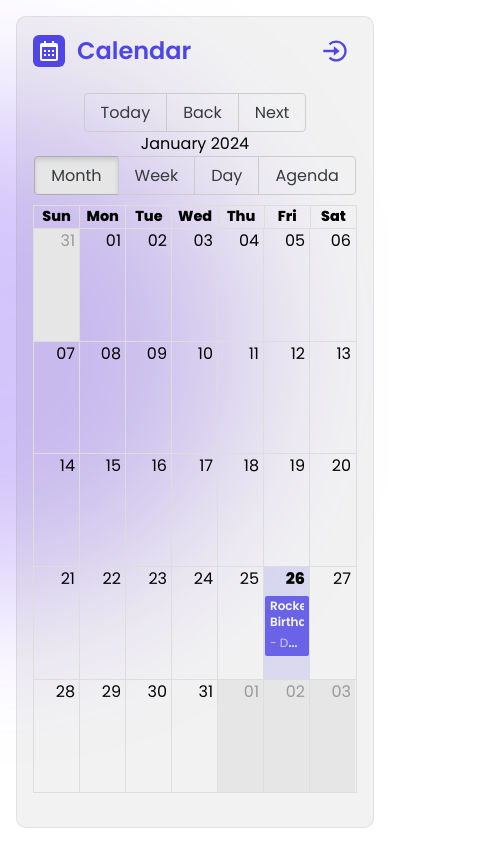
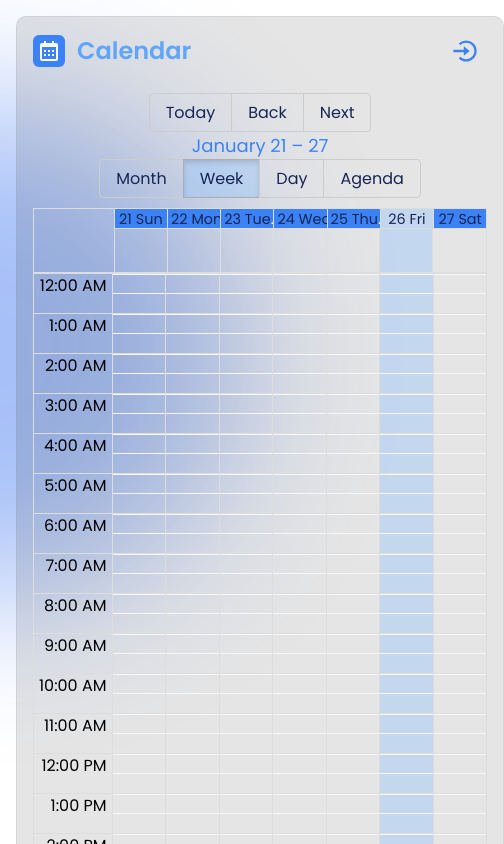
Before and after one commit to deromeroo/calendar, a React (Vite) app: page /auth/register in a window 390 px wide. Shown: the top 844 px of the page, 504 px wide, since content can reach past the window. Built offline with nearby package versions, Linux system fonts and the light colour scheme.

Commit message:
:construction: [ADD] Calendar style blue

```diff
--- a/src/auth/pages/LoginPage.jsx
+++ b/src/auth/pages/LoginPage.jsx
@@ -6,25 +6,25 @@ export const LoginPage = () => {
     <LoginLayout>
       <div className="flex flex-col gap-6">
 
-        <h1 className="text-3xl text-center text-indigo-600">Login</h1>
+        <h1 className="text-3xl text-center text-blue-600">Login</h1>
 
         <form className="space-y-4 md:space-y-6" action="#">
             <div>
-                <label htmlFor="email" className="block mb-2 text-md text-indigo-600">Email</label>
-                <input type="email" name="email" id="email" className="bg-gray-50 border border-gray-300 text-gray-600 sm:text-sm rounded-md focus:outline-indigo-300 block w-full p-1" placeholder="email@email.com" required=""/>
+                <label htmlFor="email" className="block mb-2 text-md text-blue-600">Email</label>
+                <input type="email" name="email" id="email" className="bg-gray-50 border border-gray-300 text-gray-600 sm:text-sm rounded-md focus:outline-blue-400 block w-full p-1" placeholder="email@email.com" required=""/>
             </div>
             <div>
-                <label htmlFor="password" className="block mb-2 text-sm font-medium text-indigo-600">Password</label>
-                <input type="password" name="password" id="password" placeholder="••••••••" className="bg-gray-50 border border-gray-300 text-gray-600 sm:text-sm rounded-md focus:outline-indigo-300 block w-full p-1" required=""/>
+                <label htmlFor="password" className="block mb-2 text-md font-medium text-blue-600">Password</label>
+                <input type="password" name="password" id="password" placeholder="••••••••" className="bg-gray-50 border border-gray-300 text-gray-600 sm:text-sm rounded-md focus:outline-blue-400 block w-full p-1" required=""/>
             </div>
 
-            <button type="submit" className="w-full text-white bg-indigo-600 hover:bg-indigo-400 focus:ring-4 focus:outline-none focus:ring-primary-300 font-medium rounded-md text-sm px-5 py-2.5 text-center transition">Sign in</button>
+            <button type="submit" className="w-full text-white bg-blue-600 hover:bg-blue-400 focus:ring-4 focus:outline-none focus:ring-primary-300 font-medium rounded-md text-sm px-5 py-2.5 text-center transition">Sign in</button>
 
             <p className="text-sm font-light text-gray-600 ">
                 Don't have an account yet?
                 <Link
                     to='/auth/register'
-                    className="font-medium text-indigo-600 hover:underline dark:text-primary-500 ml-2"
+                    className="font-medium text-blue-600 hover:underline dark:text-primary-500 ml-2"
                 >
                     Sign up
                 </Link>
--- a/src/calendar/components/CalendarEventBox.jsx
+++ b/src/calendar/components/CalendarEventBox.jsx
@@ -6,7 +6,7 @@ export const CalendarEventBox = ({ event }) => {
   return (
     <>
         <p className=" text-xs sm:text-sm text-pretty font-semibold">{title}</p>
-        <span className="text-xs opacity-70">- {user.name}</span>
+        <span className="text-xs opacity-80">- {user.name}</span>
     </>
   )
 }
--- a/src/calendar/components/Navbar.jsx
+++ b/src/calendar/components/Navbar.jsx
@@ -6,8 +6,8 @@ export const Navbar = () => {
         <div className="max-w-screen-xl flex flex-wrap items-center justify-between mx-auto">
 
             <Link to="/" className="flex items-center space-x-3 ">
-                <img src="/calendar.svg" className="h-8 bg-indigo-600 rounded-md p-1 hover:bg-indigo-400 fill-current transition" alt="Calendar Logo" />
-                <span className="self-center text-2xl font-semibold whitespace-nowrap text-indigo-600">Calendar</span>
+                <img src="/calendar.svg" className="h-8 bg-blue-500 rounded-md p-1 hover:bg-blue-400 fill-current transition" alt="Calendar Logo" />
+                <span className="self-center text-2xl font-semibold whitespace-nowrap text-blue-400">Calendar</span>
             </Link>
 
             <ul className="font-medium flex items-center">
@@ -16,7 +16,7 @@ export const Navbar = () => {
                         to="#"
                         className="flex items-center px-2 py-1 text-md transition rounded-md"
                     >
-                        <span className='hidden md:block text-indigo-600 md:mr-1 text-lg'>Logout</span>
+                        <span className='hidden md:block text-blue-400 md:mr-1 text-lg'>Logout</span>
                         <img src="/icons/logout.svg" className="h-7 hover:scale-110 transition" alt="Logout Logo" />
                     </Link>
                 </li>
--- a/src/calendar/hooks/useCalendar.js
+++ b/src/calendar/hooks/useCalendar.js
@@ -1,6 +1,9 @@
 import { addHours } from 'date-fns'
+import { useState } from 'react'
 
 export const useCalendar = () => {
+  const [lastView, setLastView] = useState(localStorage.getItem('lastView') || 'week')
+
   const events = [{
     title: 'Rocket Birthday',
     notes: 'We have to buy the cake',
@@ -22,10 +25,14 @@ export const useCalendar = () => {
   }
 
   const onViewChanged = (e) => {
-    console.log({ view: e })
+    localStorage.setItem('lastView', e)
+    setLastView(e)
   }
 
   return {
+
+    lastView,
+
     events,
     onDoubleClick,
     onSelect,
--- a/src/calendar/pages/CalendarPage.jsx
+++ b/src/calendar/pages/CalendarPage.jsx
@@ -8,15 +8,19 @@ import { localizer } from '../helpers'
 import { useCalendar } from '../hooks/useCalendar'
 
 export const CalendarPage = () => {
-  const { events, onDoubleClick, onSelect, onViewChanged } = useCalendar()
+  const {
+    lastView,
+    events,
+    onDoubleClick,
+    onSelect,
+    onViewChanged
+  } = useCalendar()
 
   const eventStyleGetter = (event, start, end, isSelected) => {
     const style = {
-      backgroundColor: '#4f46e5',
+      backgroundColor: '#3b82f6',
       borderRadius: '2px',
-      opacity: 0.8,
-      color: 'white',
-      borderColor: '#818cf8'
+      color: '#FCF7FF'
     }
 
     return {
@@ -31,7 +35,7 @@ export const CalendarPage = () => {
       <Calendar
         localizer={ localizer }
         events={ events }
-        // defaultView = {}
+        defaultView = { lastView }
         startAccessor="start"
         endAccessor="end"
         style={{ height: '90%' }}
--- a/src/layout/LayoutApp.jsx
+++ b/src/layout/LayoutApp.jsx
@@ -3,7 +3,7 @@ import Proptypes from 'prop-types'
 export const LayoutApp = ({ children }) => {
   return (
     <>
-        <div className="absolute top-0 -z-10 h-full w-full bg-white"><div className="absolute bottom-auto left-auto right-0 top-0 h-[500px] w-[500px] -translate-x-[30%] translate-y-[20%] rounded-full bg-[rgba(147,109,244,0.8)] opacity-50 blur-[80px]"></div></div>
+        <div className="absolute top-0 -z-10 h-full w-full bg-white"><div className="absolute bottom-auto left-auto right-0 top-0 h-[500px] w-[500px] -translate-x-[30%] translate-y-[20%] rounded-full bg-[rgba(37,99,235,0.8)] opacity-50 blur-[80px]"></div></div>
         <main className="p-4 w-full h-[100vh] grid">
           {children}
         </main>
--- a/src/styles.css
+++ b/src/styles.css
@@ -1,6 +1,14 @@
 @tailwind base;
 @tailwind components;
 @tailwind utilities;
+
+:root {
+    --main-color: #3b82f6;
+    --title-color: rgb(23 37 84);
+    --white: #FCF7FF;
+    --bgBlue: #93c4fd6a;
+
+}
 
 body {
     font-family: 'Poppins', system-ui, sans-serif;
@@ -8,7 +16,7 @@ body {
 
 .glass {
 
-    background: rgba(0, 0, 0, 0.05);
+    background: rgba(0, 0, 0, 0.1);
     backdrop-filter: blur(1px);
     -webkit-backdrop-filter: blur(2px);
     border-radius: 10px;
@@ -20,14 +28,41 @@ body {
 }
 
 .rbc-day-slot .rbc-events-container {
-    margin-right: 0;
+    margin-right: 0 !important;
 }
 
 .rbc-today {
-    background-color: #726bea2e !important;
+    background-color: var(--bgBlue) !important;
+    color: var(--title-color) !important;
 }
 
+.rbc-off-range-bg {
+    background-color: #1b438d4d !important;
+}
+
+.rbc-toolbar-label {
+    color: var(--main-color);
+    font-size: 18px;
+}
 
 div .rbc-header {
-    color: '#6e69ea';
+    color: var(--white);
+    font-weight: 400;
+    background-color: var(--main-color);
 }
+
+.rbc-toolbar button {
+    color: var(--title-color) !important;
+}
+
+.rbc-toolbar button.rbc-active {
+    background-color: var(--bgBlue) !important;
+}
+
+.rbc-toolbar button:hover {
+    background-color: var(--bgBlue) !important;
+}
+
+.rbc-button-link {
+    color: var(--title-color) !important;
+}
```
Also changed, not shown: src/auth/pages/RegisterPage.jsx (+11 -11 lines), public/icons/logout.svg.
